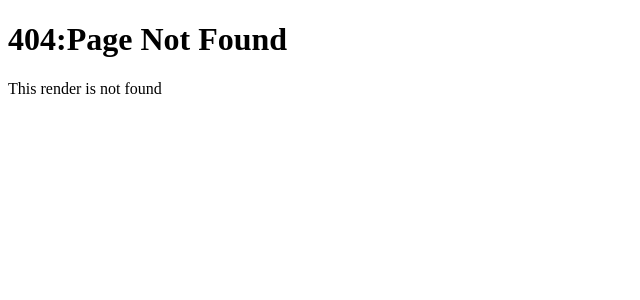
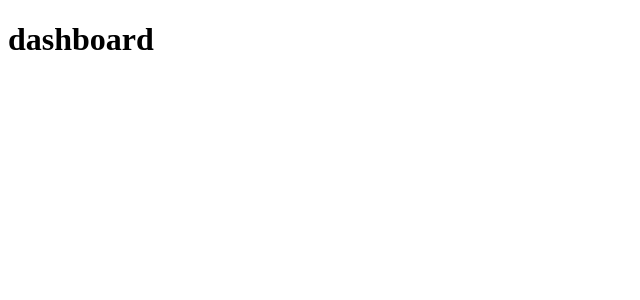
Before and after one commit to AvinashMarkad/Next-Js, a Next.js app in the folder my-app/: page /dashboard in a window 1280 px wide. Before the commit this address had no page. Shown: the top 300 px of the page, without its empty margins (0-640 px from the left). Built offline with nearby package versions, Linux system fonts and the light colour scheme.

Commit message:
file colocation

```diff
--- /dev/null
+++ b/my-app/src/app/dashboard/page.tsx
@@ -0,0 +1,20 @@
+function barChart(){
+    return(
+        <div>
+            <h1>bar chart</h1>
+        </div>
+    );
+}
+
+// Unhandled Runtime Error
+// Error: The default export is not a React Component in page: "/dashboard"
+
+// we need to follow this
+
+export default function dashboard(){
+    return(
+        <div>
+        <h1>dashboard</h1>
+        </div>
+    );
+}
```
Also changed, not shown: my-app/src/app/dashboard/line-chat.tsx (added, +7 -0 lines).
